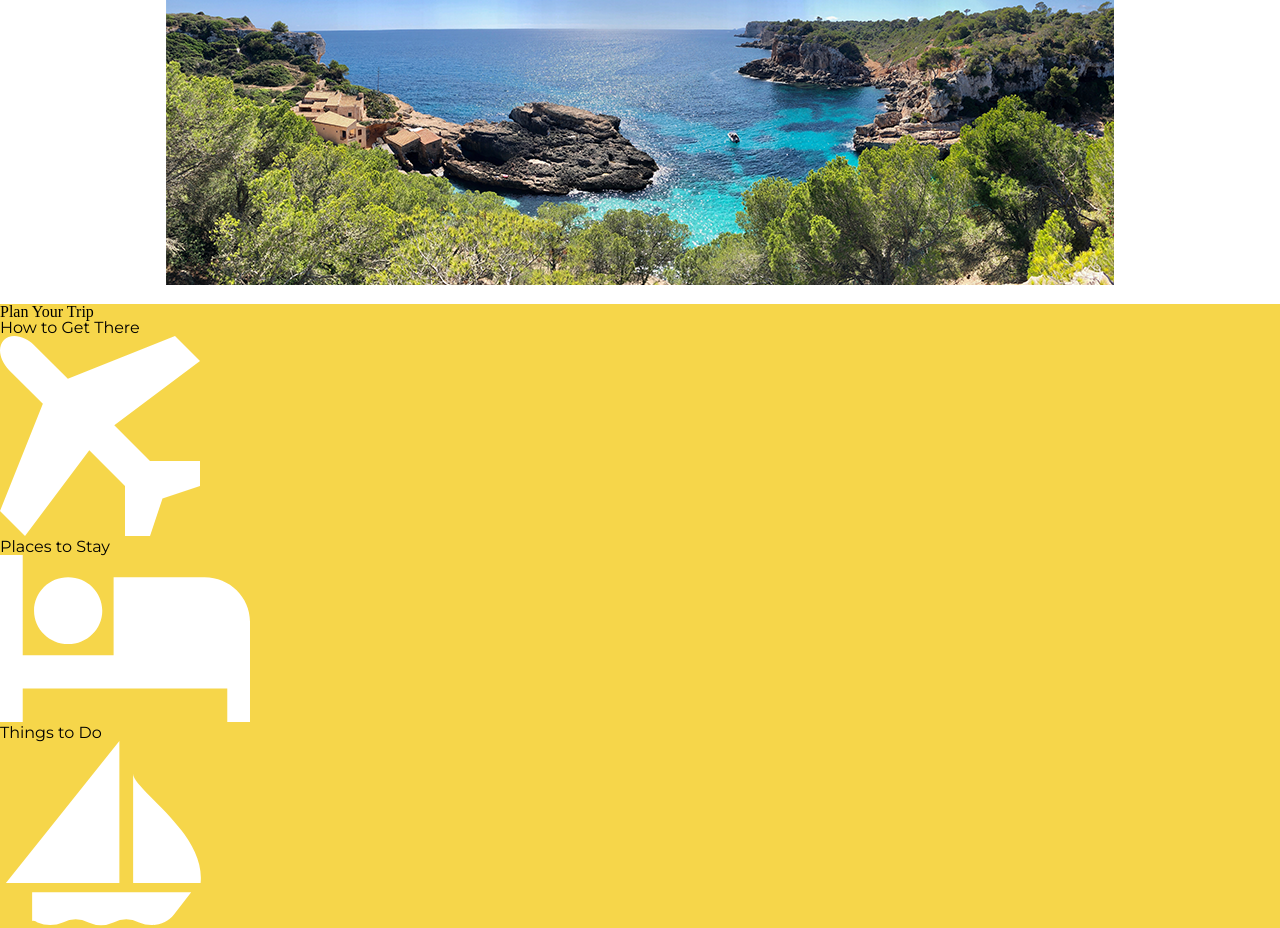
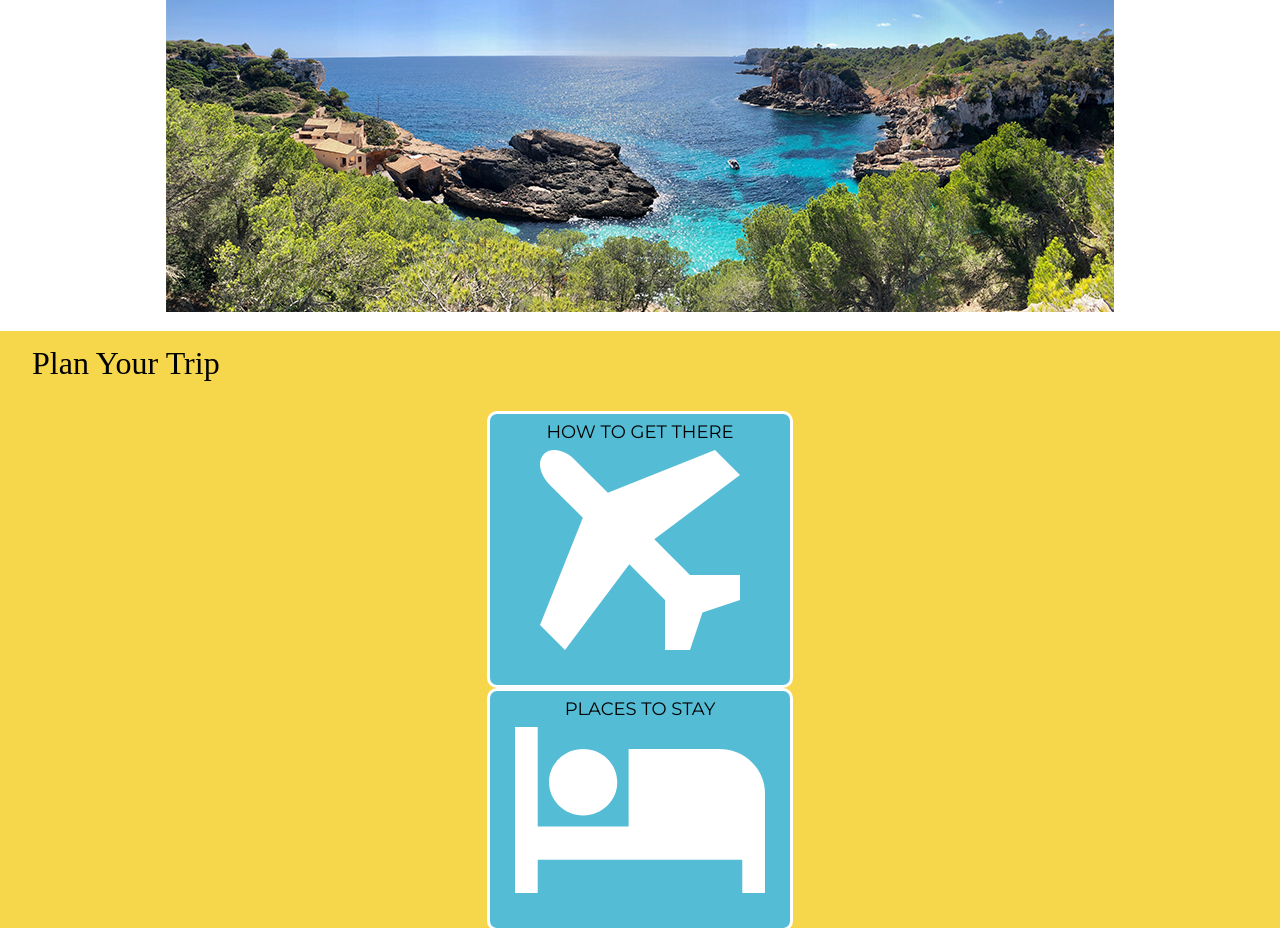
Before and after one commit to asuanish/wunderlust, a plain HTML site: page wunderlust-majorca.html in a window 1280 px wide. Shown: the part 1203-2131 px from the top of the page. Drawn offline with Linux system fonts and the light colour scheme; a web font is replaced by a local one.

Commit message:
plan section working

```diff
--- a/styles.css
+++ b/styles.css
@@ -184,7 +184,7 @@ header img {
 }
 
 header p {
-  font-size: 1.5em;
+  font-size: 1.3em;
   padding-left: 1.5em;
 }
 
@@ -201,14 +201,23 @@ nav {
 }
 
 h1 {
-  font-size: 4em;
-  padding-left: 0.5em;
+  font-size: 3em;
+  padding-left: 0.7em;
+  padding-top: 0.5em;
 }
 
 h2 {
   font-size: 2em;
   font-weight: 250;
   padding-left: 1em;
+  padding-top: 0.5em;
+}
+
+h3 {
+  font-size: 2em;
+  padding-left: 1em;
+  padding-top: 0.5em;
+  padding-bottom: 1em;
 }
 
 #intro p {
@@ -217,6 +226,8 @@ h2 {
 
 #img-grid {
   display: grid;
+  grid-template-rows: repeat(3, 1fr);
+  grid-template-columns: 1fr;
   justify-items: center;
   align-items: center;
 }
@@ -230,5 +241,30 @@ h2 {
 }
 
 #plan {
+  padding-bottom: 1em;
   background-color: var(--yellow);
 }
+
+#plan h4 {
+  padding-top: 0.5em;
+  padding-bottom: 0.5em;
+  font-size: large;
+}
+
+#plan section {
+  display: block;
+  text-transform: uppercase;
+  padding-bottom: 1em;
+  border: solid var(--white);
+  background-color: var(--teal);
+  max-width: 300px;
+  margin: auto;
+  border-radius: 10px;
+  align-content: center;
+  text-align: center;
+}
+
+#plan img {
+  padding-bottom: 1em;
+  background-color: var(--teal);
+}
```
